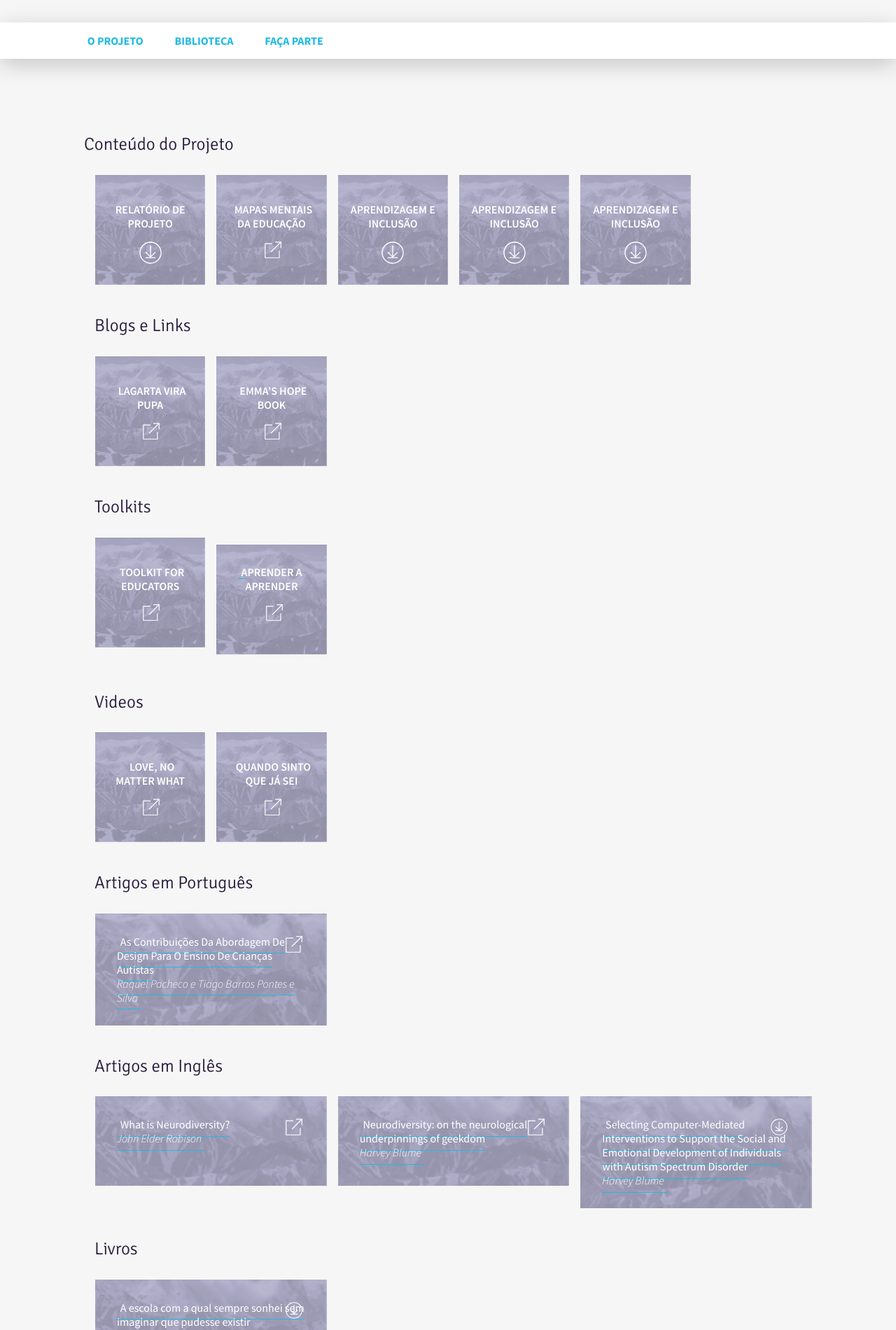
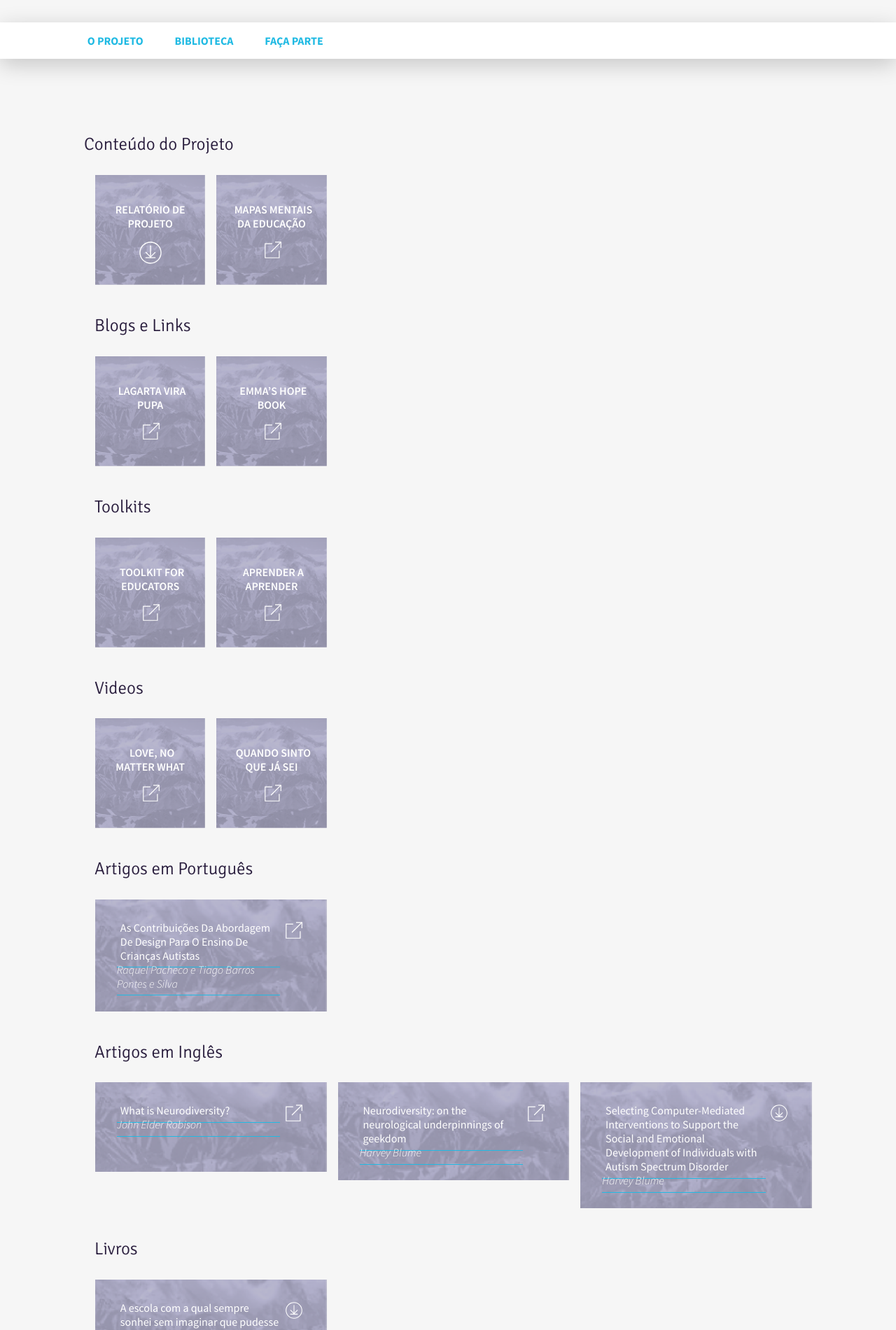
Before and after one commit to empatiaparaque/empatiaparaque.github.io, a Jekyll site: the page biblioteca/index.html, which Jekyll copies as it is, in a window 1280 px wide. Shown: the part 256-2156 px from the top of the page at 70% size. Built offline with Jekyll 4.4.1, drawn with Linux system fonts in a browser that asks for light colours; nearby versions of some CDN libraries.

Commit message:
Populando a Biblioteca

```diff
--- a/biblioteca/index.html
+++ b/biblioteca/index.html
@@ -54,24 +54,7 @@
    </div>
 
   </div>
-  <div class="column small-12 medium-3 large-2 square-cover">
-   <div class="square-content">
-    Aprendizagem e inclusão<br>
-    <img src="../img/download-white.svg">
-   </div>
-  </div>
-  <div class="column small-12 medium-3 large-2 square-cover">
-   <div class="square-content">
-    Aprendizagem e inclusão<br>
-    <img src="../img/download-white.svg">
-   </div>
-  </div>
-  <div class="column small-12 medium-3 large-2 square-cover">
-   <div class="square-content">
-    Aprendizagem e inclusão<br>
-    <img src="../img/download-white.svg">
-   </div>
-  </div>
+
 
   <div class="column small-12 medium-12 large-12">
    <h2 class="type-m dark-purple">Blogs e Links</h2>
@@ -116,12 +99,14 @@
 </div>
 
   <div class="column small-12 medium-3 large-2 square-cover">
-   <a href="" target="_blank">
+
    <div class="square-content">
-    Aprender a Aprender<br>
+    <a href="" target="_blank">
+     Aprender a Aprender<br>
     <img src="../img/ext_link-white.svg">
+     </a>
    </div>
-  </a>
+
   </div>
 
   <div class="column small-12 medium-12 large-12">
--- a/sass/_02_atoms.sass
+++ b/sass/_02_atoms.sass
@@ -80,6 +80,7 @@
  color: $white
  span
   width: calc(100% - 2.5rem)
+  display: inline-block
  a
   color: $white
  img
--- a/stylesheets/style.css
+++ b/stylesheets/style.css
@@ -2499,12 +2499,13 @@
 /* line 81, ../sass/_02_atoms.sass */
 .rectangle-content span {
   width: calc(100% - 2.5rem);
-}
-/* line 83, ../sass/_02_atoms.sass */
+  display: inline-block;
+}
+/* line 84, ../sass/_02_atoms.sass */
 .rectangle-content a {
   color: white;
 }
-/* line 85, ../sass/_02_atoms.sass */
+/* line 86, ../sass/_02_atoms.sass */
 .rectangle-content img {
   width: 2rem;
   position: absolute;
@@ -2512,7 +2513,7 @@
   right: 1rem;
 }
 
-/* line 91, ../sass/_02_atoms.sass */
+/* line 92, ../sass/_02_atoms.sass */
 .arrow-forth, .arrow-back {
   background-image: url("../img/arrow.svg");
   background-size: contain;
@@ -2525,13 +2526,13 @@
   margin: 5rem 1rem 0 1rem;
 }
 
-/* line 98, ../sass/_02_atoms.sass */
+/* line 99, ../sass/_02_atoms.sass */
 .arrow-back {
   transform: scaleX(-1);
   float: left;
 }
 
-/* line 103, ../sass/_02_atoms.sass */
+/* line 104, ../sass/_02_atoms.sass */
 .hamburguer {
   border: 5px solid white;
   border-left: 0;
@@ -2548,7 +2549,7 @@
   -ms-transform: translateY(-50%);
   transform: translateY(-50%);
 }
-/* line 113, ../sass/_02_atoms.sass */
+/* line 114, ../sass/_02_atoms.sass */
 .hamburguer:after {
   position: absolute;
   content: "";
@@ -2559,7 +2560,7 @@
   height: 100%;
 }
 
-/* line 121, ../sass/_02_atoms.sass */
+/* line 122, ../sass/_02_atoms.sass */
 .logo {
   display: inline-block;
   width: 12rem;
@@ -2571,14 +2572,14 @@
   background-repeat: no-repeat;
 }
 
-/* line 127, ../sass/_02_atoms.sass */
+/* line 128, ../sass/_02_atoms.sass */
 .code {
   color: #20bae3;
   font-family: "Cousine";
   font-size: 0.8rem;
 }
 
-/* line 132, ../sass/_02_atoms.sass */
+/* line 133, ../sass/_02_atoms.sass */
 .force-square {
   padding: 30% 0;
 }
```
